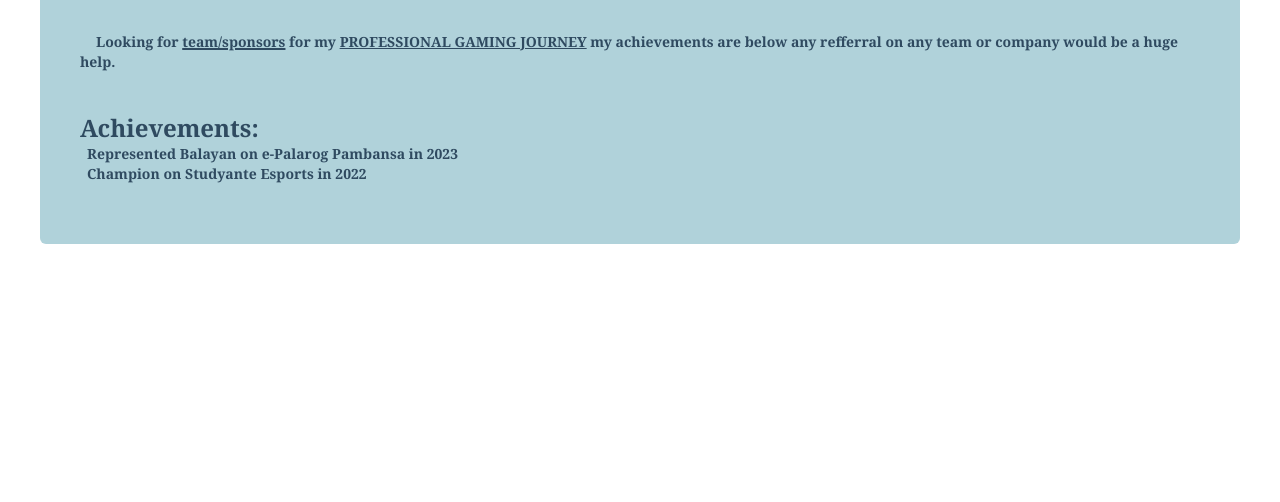
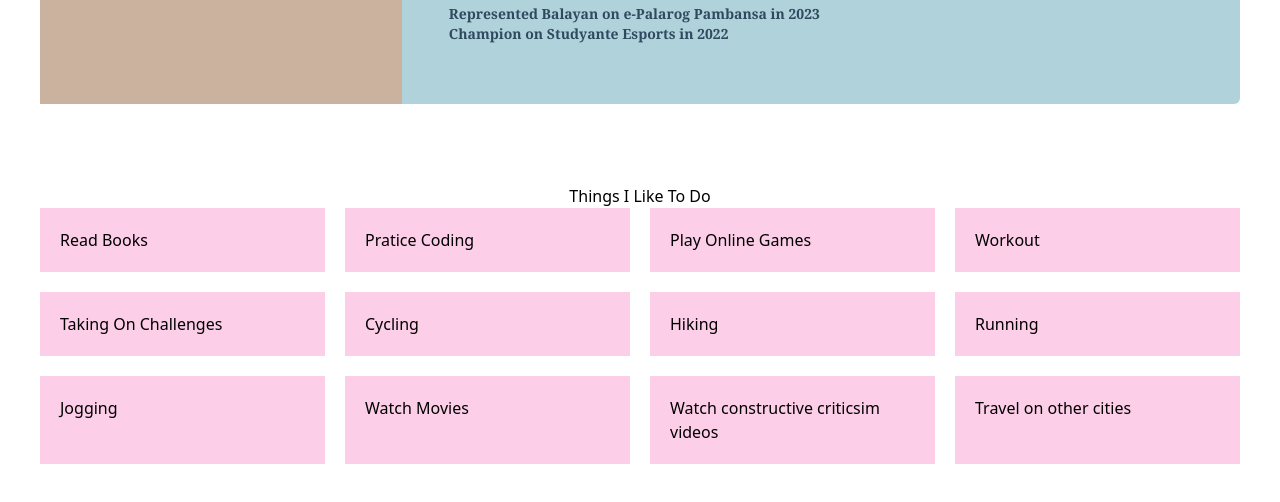
Before and after one commit to b3rtuso/Tailwind-101, a website: page src/index.html in a window 1280 px wide. Shown: the part 188-690 px from the top of the page. Drawn offline with Linux system fonts and the light colour scheme.

Commit message:
Custom Class Implementatio

```diff
--- a/package.json
+++ b/package.json
@@ -3,4 +3,8 @@
     "@tailwindcss/cli": "^4.1.13",
     "tailwindcss": "^4.1.13"
   }
+  ,
+  "scripts": {
+    "tailwind": "tailwindcss -i ./src/input.css -o ./src/output.css --watch"
+  }
 }
--- a/src/index.html
+++ b/src/index.html
@@ -7,7 +7,7 @@
   </head>
   <body>
     <section class="gray m-10 font-(family-name:--font-serif) rounded-md md:flex md:max-w-2x1">
-      <div class="cyan py-10 px-16">
+      <div class="cyan py-10 px-16 ">
         <h1
           class="text-3xl flex justify-center font-bold text-white underline decoration-indigo-500/30"
         >
@@ -33,5 +33,24 @@
         </ul>
       </div>
     </section>
+
+    <section class="p-10">
+      <h1 class = "text-center bold"> Things I Like To Do</h1>
+      <article class="grid grid-cols-1 md:grid-cols-9 lg:grid-cols-12 gap-5">
+          <div class="p-5 bg-pink-200 col-span-3">Read Books</div>
+          <div class="p-5 bg-pink-200 col-span-3">Pratice Coding</div>
+          <div class="p-5 bg-pink-200 col-span-3">Play Online Games</div>
+          <div class="p-5 bg-pink-200 col-span-3">Workout</div>
+          <div class="p-5 bg-pink-200 col-span-3">Taking On Challenges</div>
+          <div class="p-5 bg-pink-200 col-span-3">Cycling</div>
+          <div class="p-5 bg-pink-200 col-span-3">Hiking</div>
+          <div class="p-5 bg-pink-200 col-span-3">Running</div>
+          <div class="p-5 bg-pink-200 col-span-3">Jogging</div>
+          <div class="p-5 bg-pink-200 col-span-3">Watch Movies</div>
+          <div class="p-5 bg-pink-200 col-span-3">Watch constructive criticsim videos</div>
+          <div class="p-5 bg-pink-200 col-span-3">Travel on other cities</div>
+      </article>
+
+    </section>
   </body>
 </html>
```
Also changed, not shown: src/output.css.
